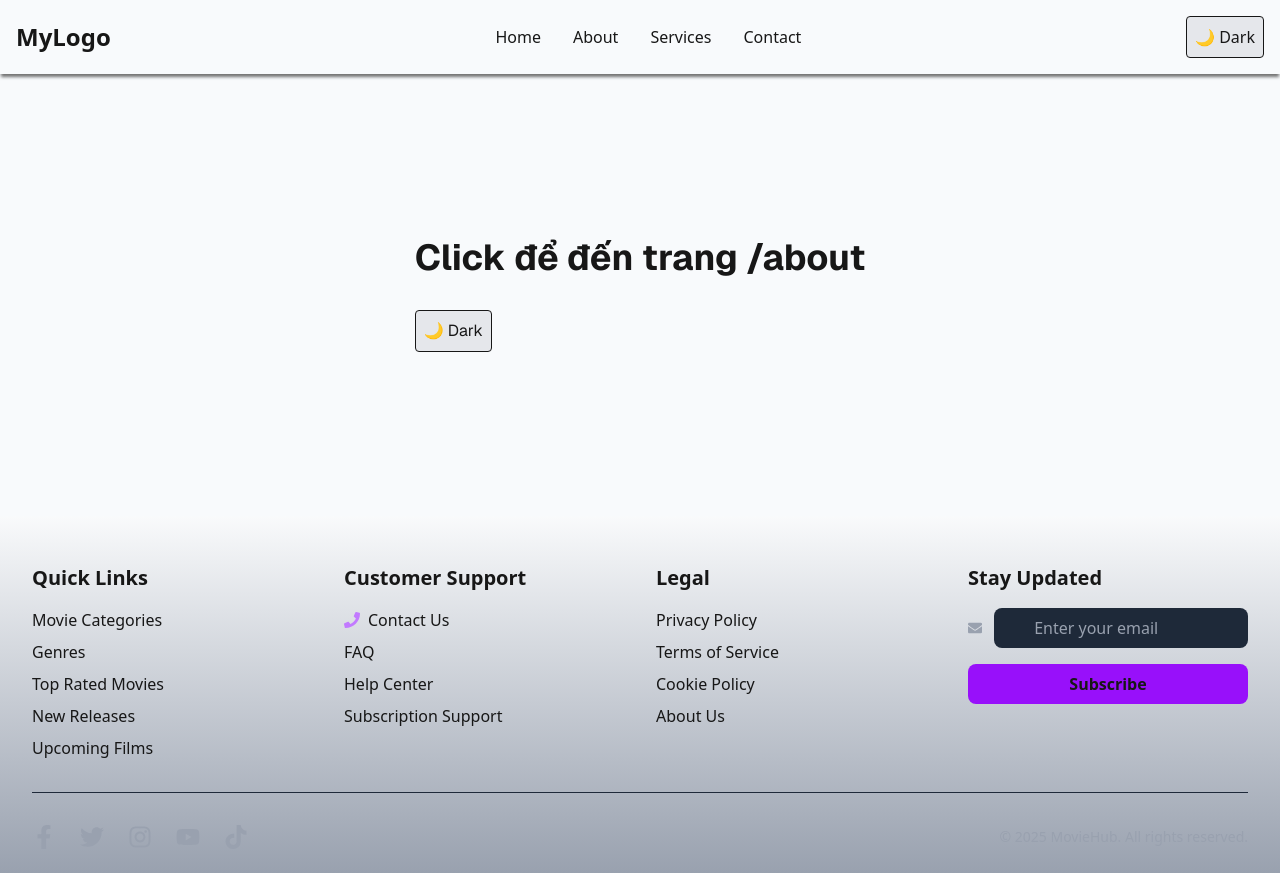
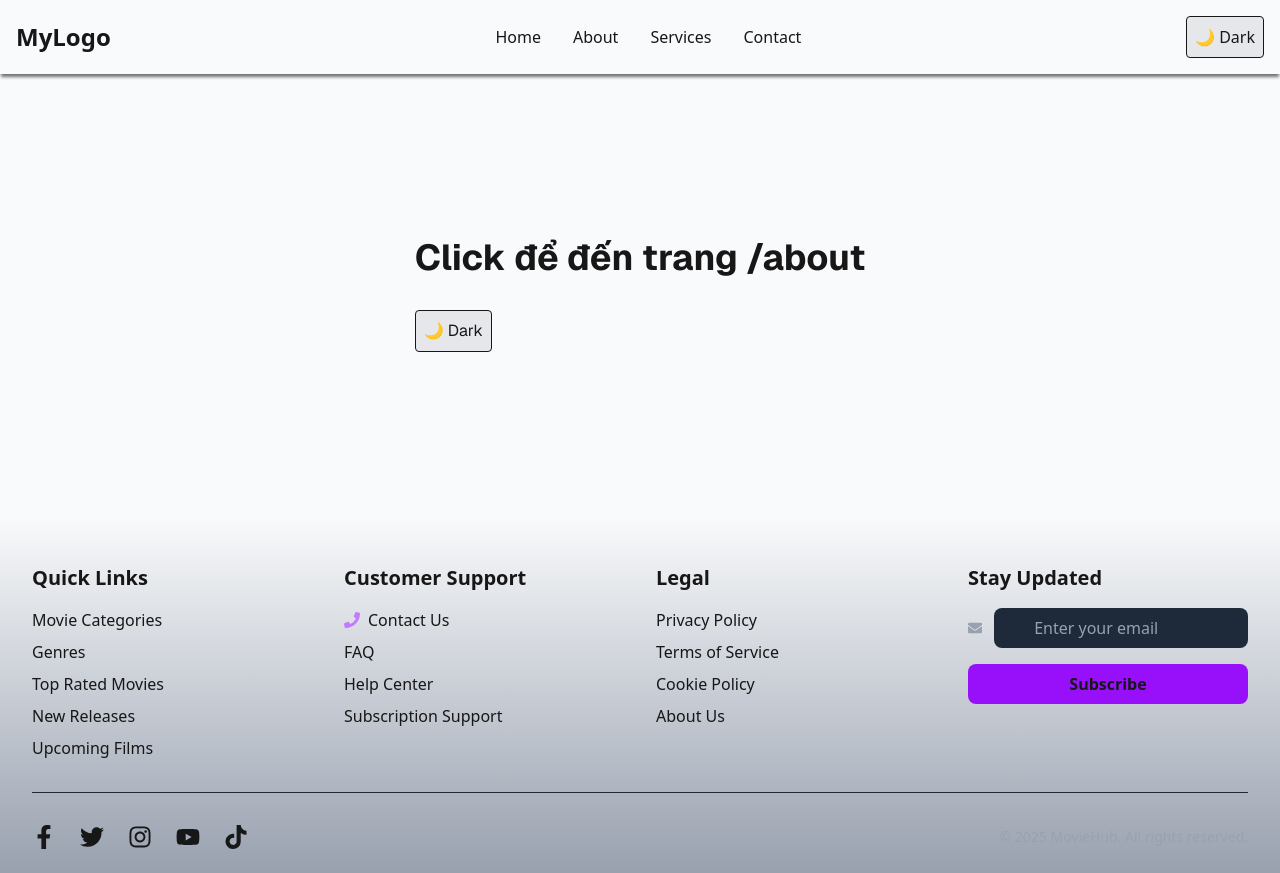
Before and after one commit to vkq2808/movie-website-frontend, a Next.js app: page / in a window 1280 px wide. Built offline with nearby package versions, Linux system fonts and the light colour scheme.

Commit message:
update icon color of footer

```diff
--- a/src/components/common/footer.tsx
+++ b/src/components/common/footer.tsx
@@ -89,19 +89,19 @@ const Footer: React.FC = () => {
         <div className="border-t border-gray-800 pt-8 mt-8">
           <div className="flex flex-col md:flex-row justify-between items-center space-y-4 md:space-y-0">
             <div className="flex space-x-6">
-              <Link href="#" aria-label="Facebook" className="text-gray-400 hover:text-purple-400 transition duration-300">
+              <Link href="#" aria-label="Facebook" className=" hover:text-purple-400 transition duration-300">
                 <FaFacebookF size={24} />
               </Link>
-              <Link href="#" aria-label="Twitter" className="text-gray-400 hover:text-purple-400 transition duration-300">
+              <Link href="#" aria-label="Twitter" className=" hover:text-purple-400 transition duration-300">
                 <FaTwitter size={24} />
               </Link>
-              <Link href="#" aria-label="Instagram" className="text-gray-400 hover:text-purple-400 transition duration-300">
+              <Link href="#" aria-label="Instagram" className=" hover:text-purple-400 transition duration-300">
                 <FaInstagram size={24} />
               </Link>
-              <Link href="#" aria-label="YouTube" className="text-gray-400 hover:text-purple-400 transition duration-300">
+              <Link href="#" aria-label="YouTube" className=" hover:text-purple-400 transition duration-300">
                 <FaYoutube size={24} />
               </Link>
-              <Link href="#" aria-label="TikTok" className="text-gray-400 hover:text-purple-400 transition duration-300">
+              <Link href="#" aria-label="TikTok" className=" hover:text-purple-400 transition duration-300">
                 <FaTiktok size={24} />
               </Link>
             </div>
```
